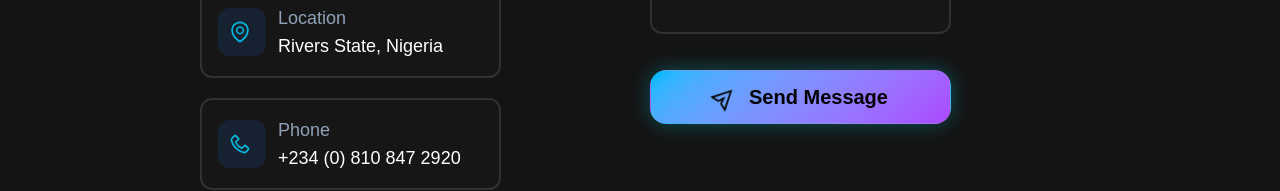
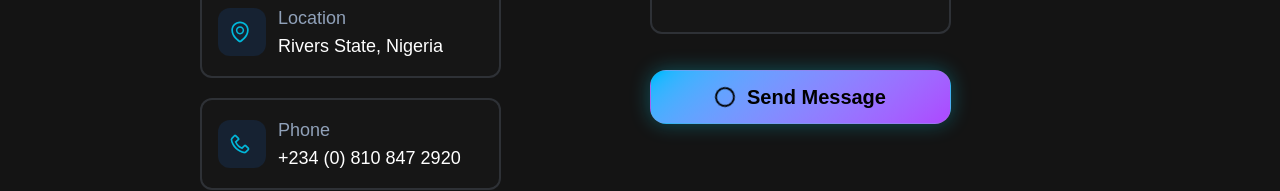
Before and after one commit to egharevbanosa58-debug/my-code-stack, a Next.js app in the folder my-stack/: page / in a window 1280 px wide. Both pictures are taken after typing "Sample", "name@example.com", "Sample" into the empty fields and a click on the button "Send Message". Shown: the part 7120-7311 px from the top of the page. Built offline with nearby package versions, Linux system fonts and the light colour scheme.

Commit message:
Just made the loading animation a wee bit better

```diff
--- a/my-stack/app/page.js
+++ b/my-stack/app/page.js
@@ -8,13 +8,13 @@ import { AiFillTrophy, AiOutlineBranches, AiOutlineCloud, AiOutlineDatabase, AiO
 import SMediaIcons from "./components/SMediaIcons";
 import SkillCard from "./components/SkillCard";
 import { FiArrowUpRight, FiCoffee, FiUser } from "react-icons/fi";
-import { FaBolt } from "react-icons/fa";
+import { FaBolt, FaSpinner } from "react-icons/fa";
 import ContactDiv from "./components/ContactDiv";
 
 
 export default function Page() {
   const [mounted, setMounted] = useState(false);
-
+  const [ loading, setLoading ] = useState(false);
 
   const MotionSMediaIcons = motion(SMediaIcons);
   const MotionSkillCard = motion(SkillCard);
@@ -26,7 +26,7 @@ export default function Page() {
     const data = new FormData(form);
     const payload = Object.fromEntries(data)
 
-
+    setLoading(true);
     const res = await fetch('https://formspree.io/f/mjkpqone', {
       method: "POST",
       body: JSON.stringify(payload),
@@ -38,6 +38,7 @@ export default function Page() {
 
     if (res.ok){
       alert("Message sent Scuuessfully");
+      setLoading(false);
       form.reset();
     } else{
       alert("Oops! Something went wrong")
@@ -519,7 +520,13 @@ export default function Page() {
 
                 <div>
                   <button className="text-white dark:text-black text-xl font-semibold bg-linear-140 from-sky-400 to-purple-500 dark:shadow-[0_0_20px_#00e1ff4d] w-[100%] md:w-[70%] rounded-2xl border border-slate-400/20 px-4 py-3 cursor-pointer flex items-center gap-2 md:gap-3 mt-5 justify-center">
-                    <AiOutlineSend className="h-6 w-6 font-bold -rotate-45" />
+                    {loading && (
+                      // <FaSpinner className="animate-spin dark:text-slate-400 text-slate-600"/>
+                      <span className="inline-block border-2 border-white dark:border-black border-t-transparent rounded-full h-5 w-5 animate-spin"></span>
+                    )}
+                    {!loading && (
+                      <AiOutlineSend className="h-6 w-6 font-bold -rotate-45" />
+                    )}
                     Send Message
                   </button>
 
```
